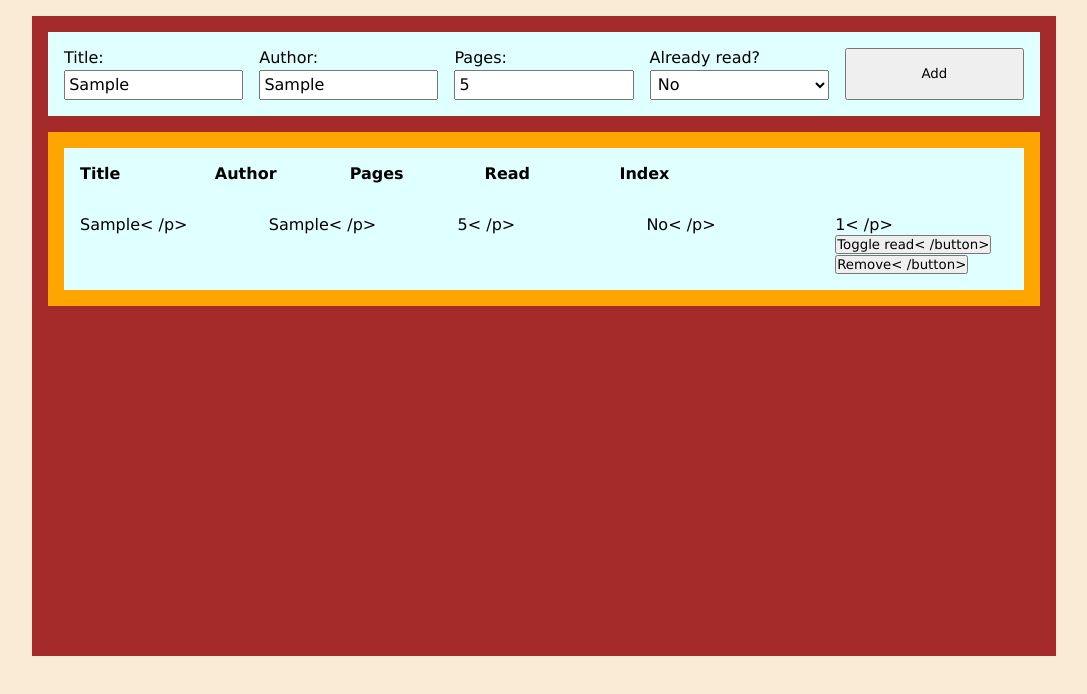
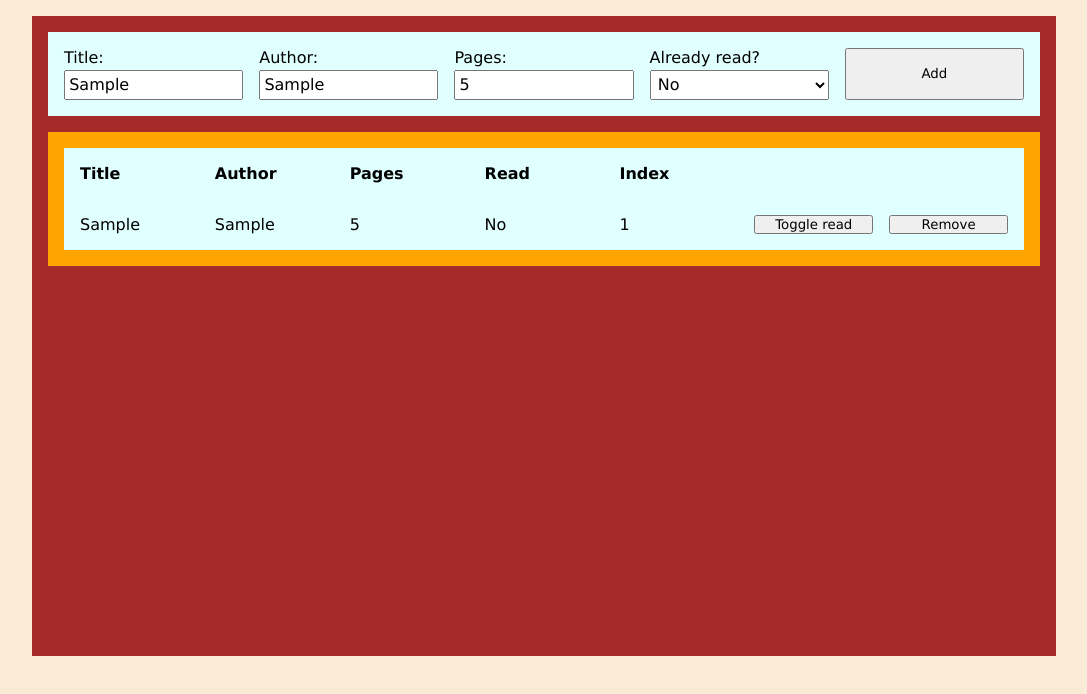
Before and after one commit to shumin11git/library, a plain HTML site: page index.html in a window 1280 px wide. Both pictures are taken after typing "Sample", "Sample", "5" into the empty fields and a click on the button "Add". Shown: the whole page, without its empty margins (96-1183 px from the left). Drawn offline with Linux system fonts and the light colour scheme.

Commit message:
fix errors related to innerHTML in book creation
use textContent instead of innerHTML when inserting user input to new book element

```diff
--- a/script.js
+++ b/script.js
@@ -28,31 +28,30 @@ function createBookCard(book) {
     //start creating HTML content for bookCard
     let bookHTML = `<div
                         class="book-card"
-                        id="book-${book.index}"
-                    >`;
+                        id="book-${book.index}">`;
     //add a <p> element to bookCard for each property in book
     for (let prop in book) {
-        bookHTML += `<p
-                        class="book-property book-${prop}"
-                        >${book[prop]}<
-                        /p>`;
+        bookHTML += `<p class="book-property" id="book-${prop}-${book.index}"></p>`;
     };
     //add buttons to bookCard
     bookHTML += `<button
                     class="toggle-read-button"
                     id="toggle${book.index}"
-                    >Toggle read<
-                    /button>
+                    >Toggle read</button>
                 <button
                     class="remove-book-button"
                     id="remove${book.index}"
-                    >Remove<
-                    /button>`
+                    >Remove</button>`
     bookHTML += '</div>';
     //insert HTML content to bookCard
     bookCard.innerHTML = bookHTML;
     //append the bookCard element to the "stand" on screen
     stand.appendChild(bookCard);
+    //add book values to bookCard <p> elements
+    for (let prop in book) {
+        let propElement = document.querySelector(`#book-${prop}-${book.index}`);
+        propElement.textContent = book[prop];
+    };
     // add event listener to removeBookButton
     let removeBookButton =
             document.querySelector(`#remove${book.index}`);
--- a/styles.css
+++ b/styles.css
@@ -56,6 +56,7 @@ body {
 }
 #book-stand p {
     display: inline;
+    overflow: hidden;
 }
 .book-stand-heading {
     font-weight: bold;
```
